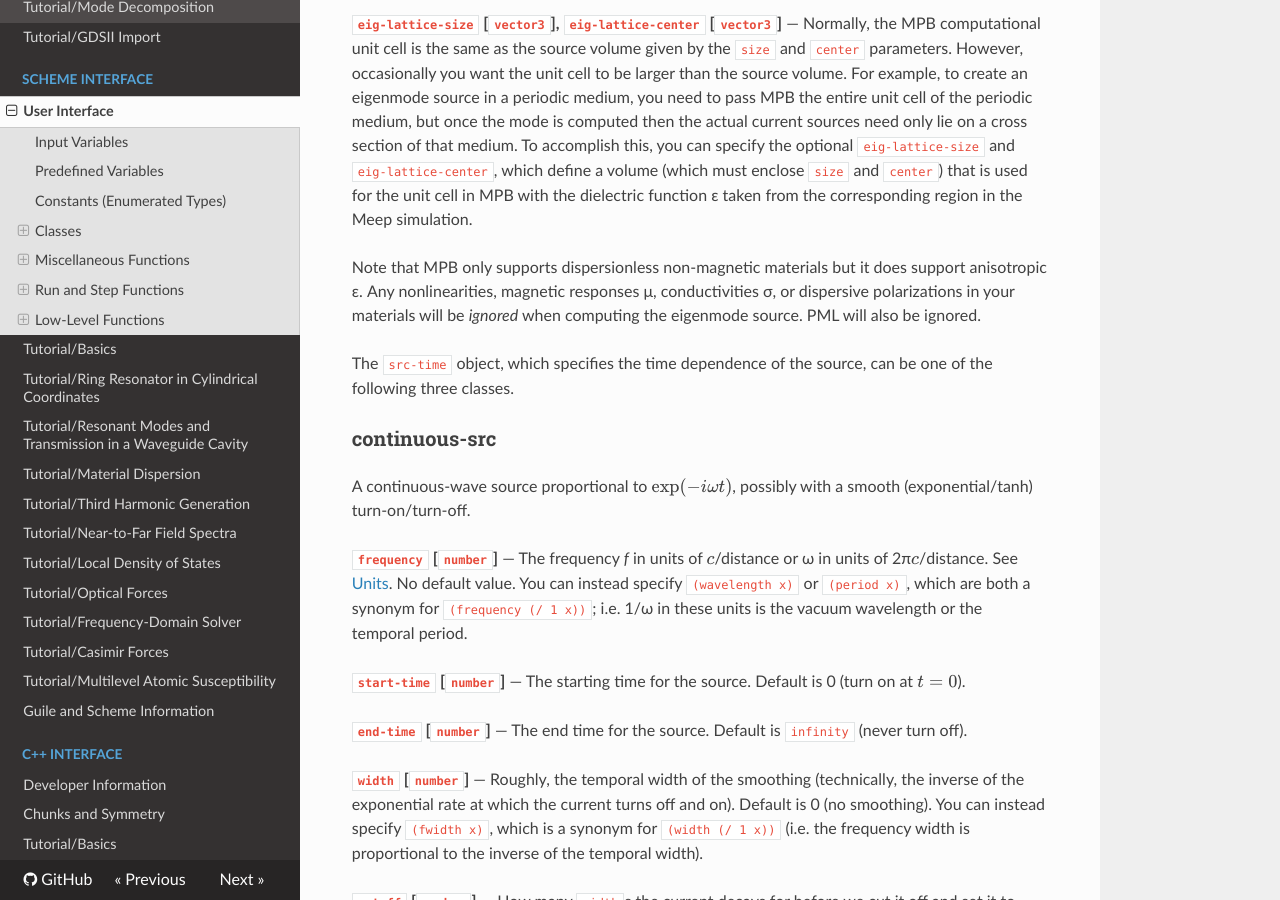
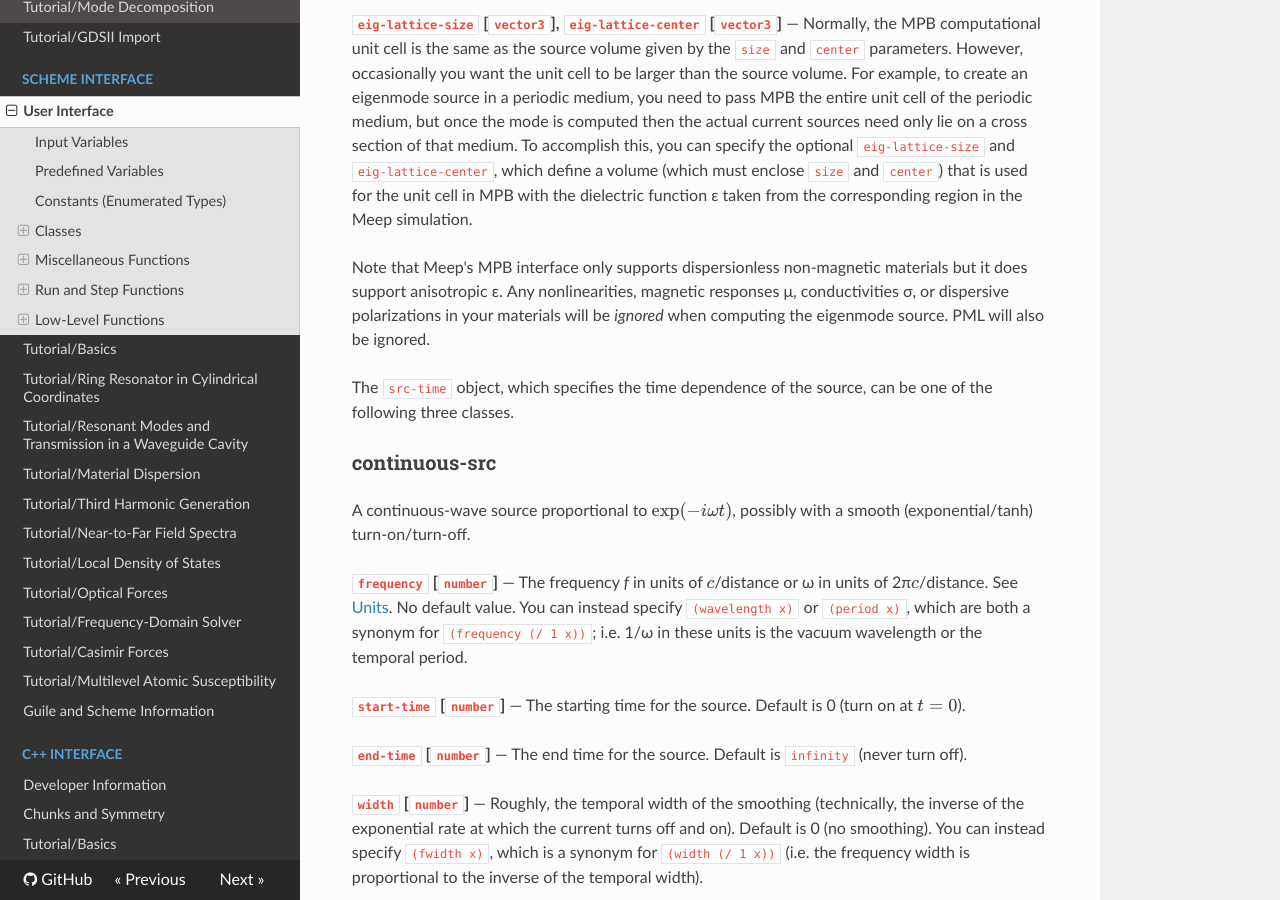
Before and after one commit to NanoComp/meep, an MkDocs documentation site: the page built from doc/docs/Scheme_User_Interface.md, in a window 1280 px wide and 900 px high, scrolled down 19742 px. Built offline with MkDocs 1.6.1, drawn with Linux system fonts in a browser that asks for light colours; nearby versions of some CDN libraries; formulas are drawn with MathJax 3; old or Windows-style settings are respelled for this version of MkDocs.

Commit message:
clarify that Meep's MPB interface doesn't support mu

```diff
--- a/doc/docs/Scheme_User_Interface.md
+++ b/doc/docs/Scheme_User_Interface.md
@@ -653,7 +653,7 @@ Once the MPB modes are computed, equivalent electric and magnetic sources are cr
 —
 Normally, the MPB computational unit cell is the same as the source volume given by the `size` and `center` parameters. However, occasionally you want the unit cell to be larger than the source volume. For example, to create an eigenmode source in a periodic medium, you need to pass MPB the entire unit cell of the periodic medium, but once the mode is computed then the actual current sources need only lie on a cross section of that medium. To accomplish this, you can specify the optional `eig-lattice-size` and `eig-lattice-center`, which define a volume (which must enclose `size` and `center`) that is used for the unit cell in MPB with the dielectric function ε taken from the corresponding region in the Meep simulation.
 
-Note that MPB only supports dispersionless non-magnetic materials but it does support anisotropic ε. Any nonlinearities, magnetic responses μ, conductivities σ, or dispersive polarizations in your materials will be *ignored* when computing the eigenmode source. PML will also be ignored.
+Note that Meep's MPB interface only supports dispersionless non-magnetic materials but it does support anisotropic ε. Any nonlinearities, magnetic responses μ, conductivities σ, or dispersive polarizations in your materials will be *ignored* when computing the eigenmode source. PML will also be ignored.
 
 The `src-time` object, which specifies the time dependence of the source, can be one of the following three classes.
 
```
Also changed, not shown: doc/docs/Python_User_Interface.md (+1 -1 lines).
